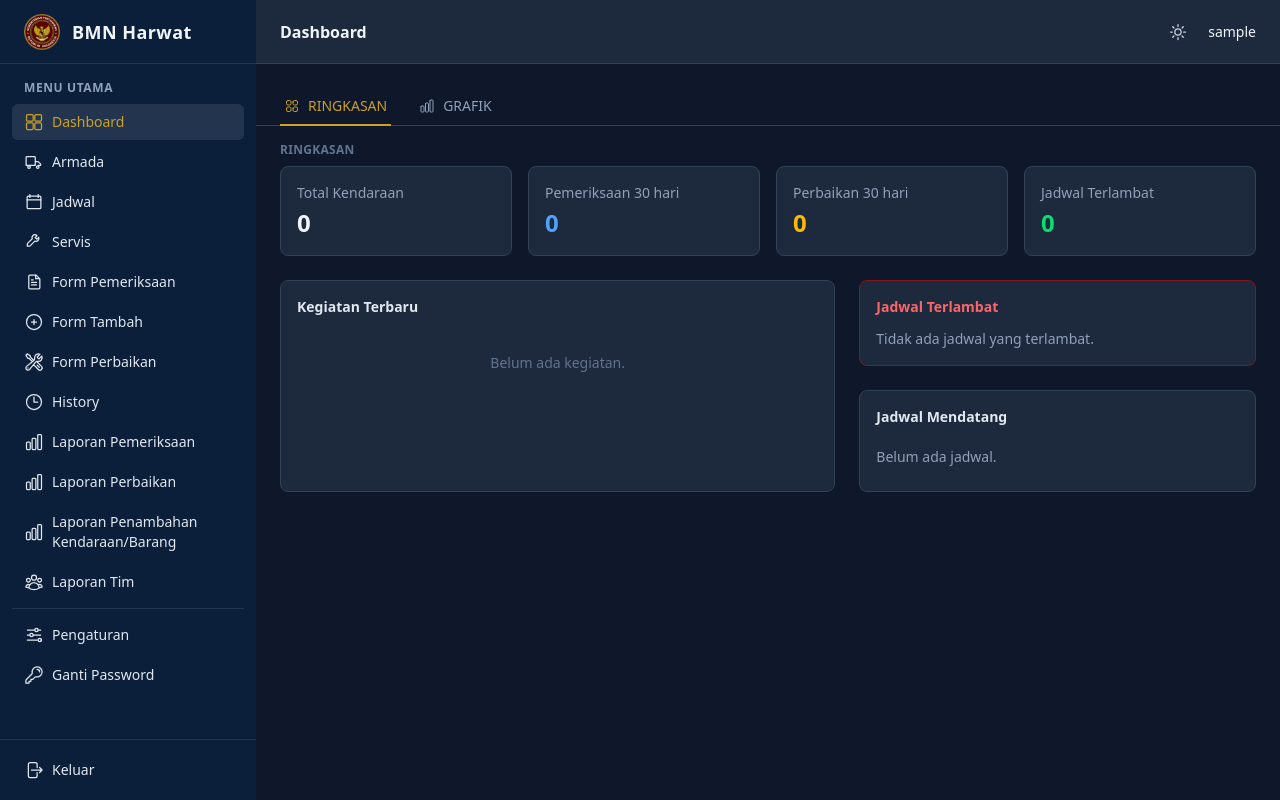
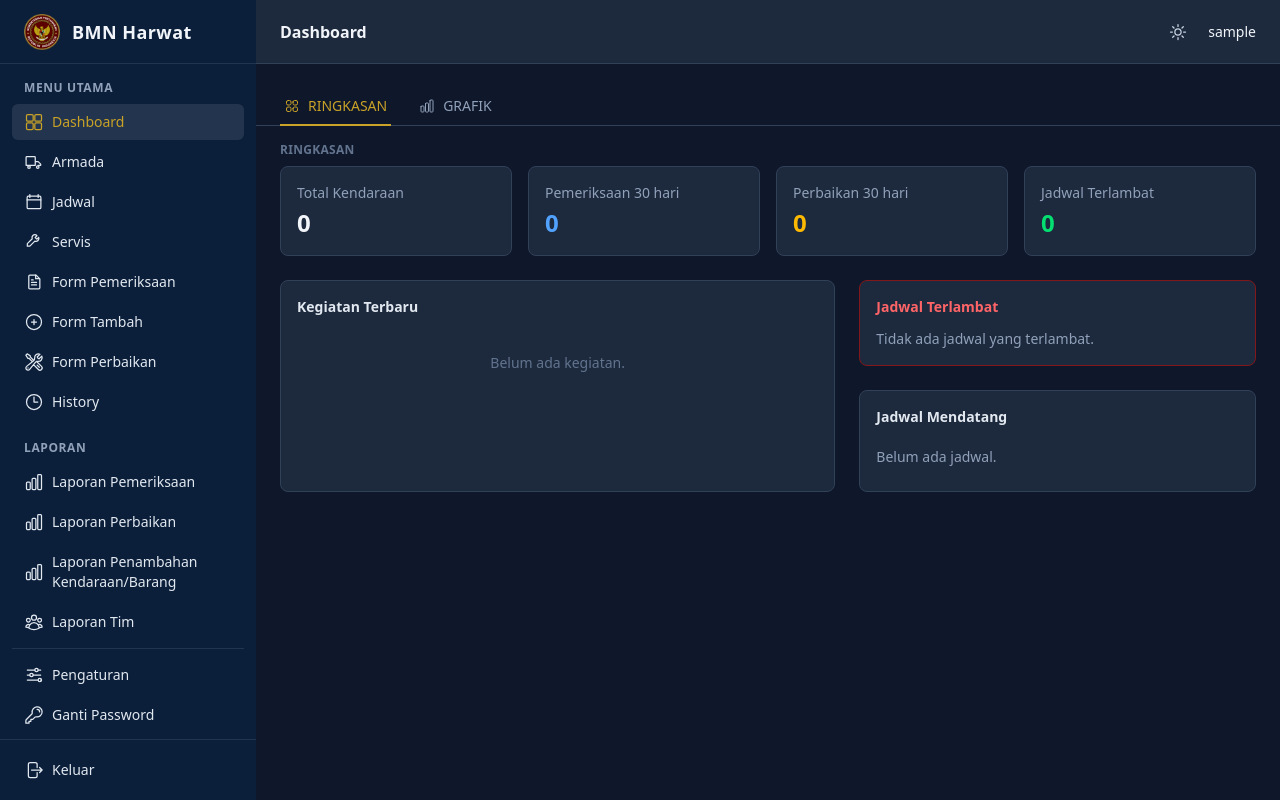
Before and after one commit to nice9uy/harwat_project, a Django app: page /dashboard/ in a window 1280 px wide. Run offline with Django 5.2, Linux system fonts and the light colour scheme; the visitor is signed in with stand-in values (Sample User, id 1); data that the repository does not hold is empty; style sheets or scripts are compiled from the project's sources; some libraries are stand-ins or nearby versions.

Commit message:
Sidebar: Laporan heading above the report menus
Co-Authored-By: Claude Opus 5.5 <noreply@anthropic.com>

```diff
--- a/templates/base.html
+++ b/templates/base.html
@@ -112,6 +112,9 @@
                     History
                 </a>
                 {% endif %}
+                {% if 'laporan_pemeriksaan' in menu_boleh or 'laporan_perbaikan' in menu_boleh or 'laporan_penambahan' in menu_boleh or 'laporan_tim' in menu_boleh %}
+                <p class="px-3 pt-4 pb-1 text-xs font-semibold uppercase tracking-wider text-slate-400">Laporan</p>
+                {% endif %}
                 {% if 'laporan_pemeriksaan' in menu_boleh %}
                 <a href="{% url 'accounts:laporan_pemeriksaan' %}" class="flex items-center gap-2 rounded-md px-3 py-2 {% if request.resolver_match.view_name == 'accounts:laporan_pemeriksaan' %}bg-white/10 text-gold font-medium{% else %}text-slate-200 hover:bg-white/5{% endif %}">
                     <svg class="h-5 w-5 shrink-0" fill="none" viewBox="0 0 24 24" stroke="currentColor" stroke-width="1.5">
```
